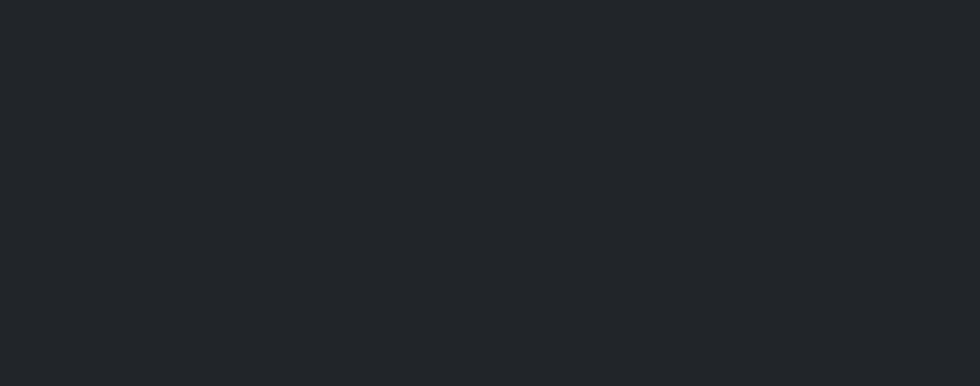
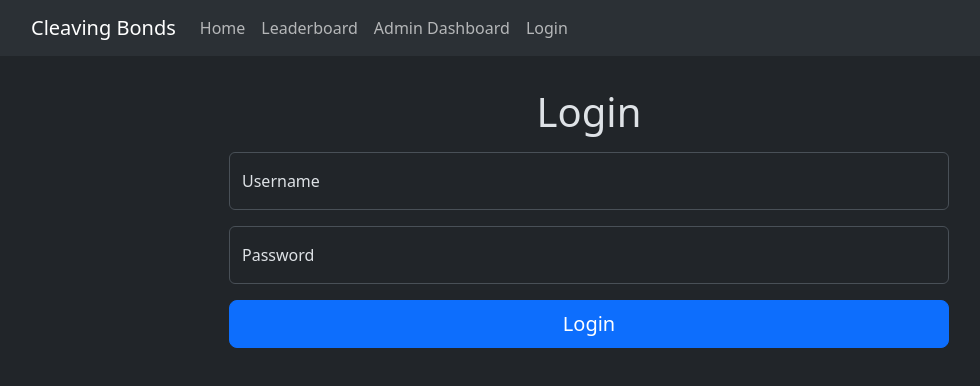
Before and after one commit to chemolyds/cleaving-bonds-v2, a React (Vite) app in the folder cleaving-bonds-v2.client/: page /login in a window 1280 px wide. Before the commit this address had no page. Shown: the top 386 px of the page, without its empty margins (51-1031 px from the left). Built offline with nearby package versions, Linux system fonts and the light colour scheme; no server answers.

Commit message:
Add login and logout pages

```diff
--- a/cleaving-bonds-v2.client/src/assets/styles.scss
+++ b/cleaving-bonds-v2.client/src/assets/styles.scss
@@ -20,6 +20,11 @@
   margin: 0 auto;
   padding: 2rem;
   text-align: center;
+}
+
+.container-cap-width {
+  max-width: 720px;
+  margin: 0 auto;
 }
 
 .progress {
--- a/cleaving-bonds-v2.client/src/components/Navigation.tsx
+++ b/cleaving-bonds-v2.client/src/components/Navigation.tsx
@@ -1,7 +1,17 @@
 import { Container, Nav, Navbar } from 'react-bootstrap'
 import { Link } from 'react-router-dom'
+import useSWR from 'swr'
+import { fetcher } from './fetcher'
+
+const paths = [
+  { to: '/', name: 'Home' },
+  { to: '/leaderboard', name: 'Leaderboard' },
+  { to: '/admin/dashboard', name: 'Admin Dashboard' },
+]
 
 export default function Navigation() {
+  const { data: isLoggedIn } = useSWR('/api/Identity/isLoggedIn', fetcher)
+
   return (
     <Navbar expand="lg" className="bg-body-tertiary">
       <Container>
@@ -9,16 +19,20 @@ export default function Navigation() {
         <Navbar.Toggle aria-controls="basic-navbar-nav" />
         <Navbar.Collapse id="basic-navbar-nav">
           <Nav className="me-auto">
-            <Nav.Link to="/" as={Link}>
-              Home
-            </Nav.Link>
-            <Nav.Link to="/leaderboard" as={Link}>
-              Leaderboard
-            </Nav.Link>
-            <Nav.Link to="/admin/dashboard" as={Link}>
-              Admin Dashboard
-            </Nav.Link>
-            <Nav.Link>Login</Nav.Link>
+            {paths.map((path) => (
+              <Nav.Link to={path.to} as={Link} key={path.to}>
+                {path.name}
+              </Nav.Link>
+            ))}
+            {isLoggedIn ? (
+              <Nav.Link to="/logout" as={Link} key="/logout">
+                Logout
+              </Nav.Link>
+            ) : (
+              <Nav.Link to="/login" as={Link} key="/login">
+                Login
+              </Nav.Link>
+            )}
           </Nav>
         </Navbar.Collapse>
       </Container>
--- a/cleaving-bonds-v2.client/src/main.tsx
+++ b/cleaving-bonds-v2.client/src/main.tsx
@@ -7,6 +7,8 @@ import '@/assets/styles.scss'
 import Home from '@/pages/Home'
 import Leaderboard from '@/pages/Leaderboard'
 import { AdminDashboard } from './pages/admin/Dashboard'
+import Login from './pages/Login'
+import Logout from './pages/Logout'
 
 ReactDOM.createRoot(document.getElementById('root')!).render(
   <React.StrictMode>
@@ -15,6 +17,8 @@ ReactDOM.createRoot(document.getElementById('root')!).render(
         <Route path="/" element={<App />}>
           <Route index element={<Home />} />
           <Route path="leaderboard" element={<Leaderboard />} />
+          <Route path="login" element={<Login />} />
+          <Route path="logout" element={<Logout />} />
           <Route path="admin">
             <Route path="dashboard" element={<AdminDashboard />} />
           </Route>
--- /dev/null
+++ b/cleaving-bonds-v2.client/src/pages/Login.tsx
@@ -0,0 +1,74 @@
+import { useState } from 'react'
+import { Button, FloatingLabel, Form, InputGroup } from 'react-bootstrap'
+import { mutate } from 'swr'
+
+export default function Login() {
+  const [username, setUsername] = useState<string>()
+  const [password, setPassword] = useState<string>()
+
+  const handleSubmit = async () => {
+    if (!username || !password) {
+      alert('You need to enter a username or password')
+      return
+    }
+
+    const response = await fetch('/api/login?useCookies=true', {
+      method: 'POST',
+      headers: {
+        'Content-Type': 'application/json',
+      },
+      body: JSON.stringify({
+        email: `${username}@cods.wcc`,
+        password: password,
+      }),
+    })
+
+    // browser automatically saves cookies that get sent over by the webserver
+    // https://javascript.info/cookie
+    if (response.status !== 200) {
+      alert('Username or password is incorrect')
+      return
+    }
+    mutate('isLoggedIn')
+    alert('Logged in!')
+  }
+
+  return (
+    <div className="container-cap-width">
+      <h1 className="mb-3">Login</h1>
+      <Form>
+        <Form.Group className="mb-3" controlId="floatingUsername">
+          <FloatingLabel label="Username">
+            <Form.Control
+              placeholder="Username"
+              value={username}
+              onChange={(e) => setUsername(e.target.value)}
+            />
+          </FloatingLabel>
+        </Form.Group>
+
+        <Form.Group className="mb-3" controlId="floatingPassword">
+          <FloatingLabel label="Password">
+            <Form.Control
+              type="password"
+              placeholder="Password"
+              value={password}
+              onChange={(e) => setPassword(e.target.value)}
+            />
+          </FloatingLabel>
+        </Form.Group>
+
+        <div className="d-grid">
+          <Button
+            variant="primary"
+            //type="submit"
+            size="lg"
+            onClick={handleSubmit}
+          >
+            Login
+          </Button>
+        </div>
+      </Form>
+    </div>
+  )
+}
--- /dev/null
+++ b/cleaving-bonds-v2.client/src/pages/Logout.tsx
@@ -0,0 +1,40 @@
+import { Button } from 'react-bootstrap'
+import { useNavigate } from 'react-router-dom'
+import { mutate } from 'swr'
+
+export default function Logout() {
+  const navigate = useNavigate()
+
+  const logoutUser = async () => {
+    const response = await fetch('/api/Identity/logout', {
+      method: 'POST',
+      headers: {
+        'Content-Type': 'application/json',
+      },
+      body: JSON.stringify({}),
+    })
+
+    alert('bye...')
+    mutate('/api/Identity/isLoggedIn')
+    navigate('/')
+  }
+
+  return (
+    <div className="container-cap-width">
+      <h1 className="mb-3">Logout</h1>
+      <p>Do you want to logout?</p>
+      <div className="row">
+        <div className="col d-grid">
+          <Button variant="danger" onClick={logoutUser}>
+            Yes
+          </Button>
+        </div>
+        <div className="col d-grid">
+          <Button variant="primary" onClick={() => navigate('/')}>
+            No
+          </Button>
+        </div>
+      </div>
+    </div>
+  )
+}
```
